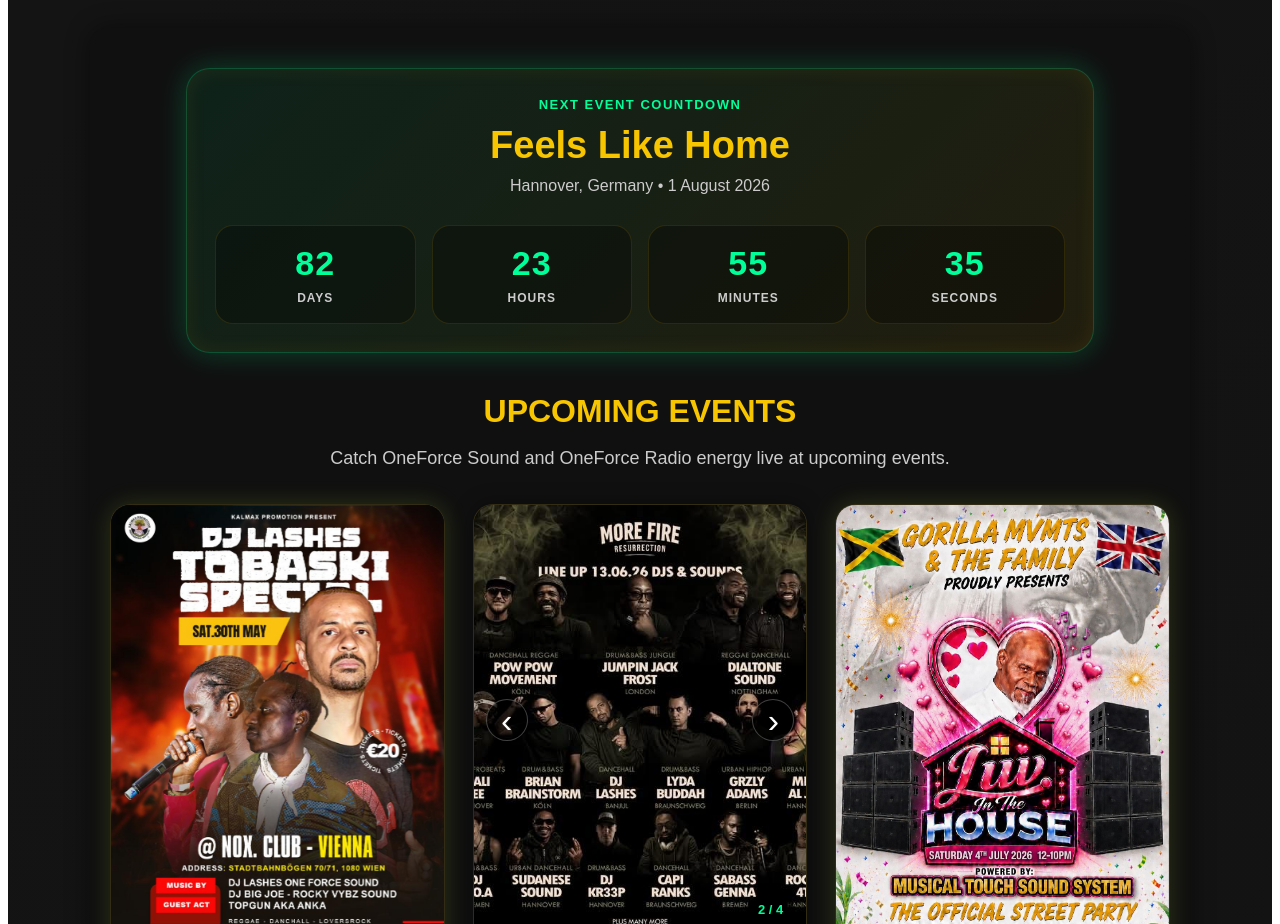
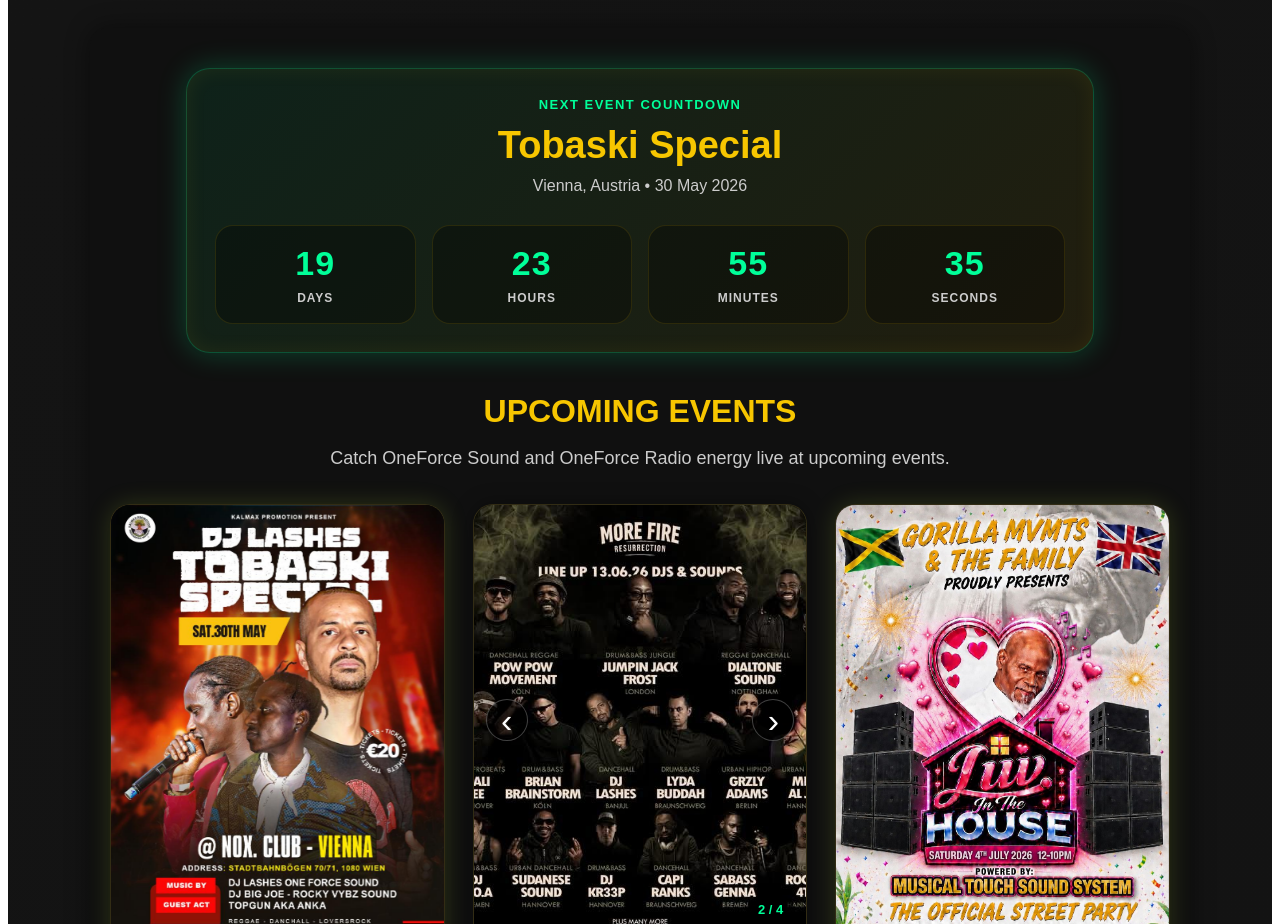
Before and after one commit to oneforceradio/one-force-radio, a Next.js app: page / in a window 1280 px wide. Shown: the part 1200-2124 px from the top of the page. Built offline with nearby package versions, Linux system fonts and the light colour scheme.

Commit message:
Update index.js

```diff
--- a/pages/index.js
+++ b/pages/index.js
@@ -51,6 +51,7 @@
     {
       title: "Tobaski Special",
       date: "30 May 2026",
+      dateTime: "2026-05-30T22:00:00",
       location: "Vienna, Austria",
       info: "OneForce Sound live in Vienna with DJ Lashes.",
       flyers: ["/events/vienna-30-may.jpeg"],
@@ -59,6 +60,7 @@
     {
       title: "More Fire Resurrection",
       date: "13 June 2026",
+      dateTime: "2026-06-13T22:00:00",
       location: "Hannover, Germany",
       info: "Dancehall, reggae and sound system energy live in Hannover.",
       flyers: [
@@ -72,6 +74,7 @@
     {
       title: "Luv In The House",
       date: "4 July 2026",
+      dateTime: "2026-07-04T22:00:00",
       location: "Bristol, United Kingdom",
       info: "A live event experience with DJ Lashes and special guests.",
       flyers: ["/events/bristol-04-july.jpg"],
@@ -80,6 +83,7 @@
     {
       title: "Feels Like Home",
       date: "1 August 2026",
+      dateTime: "2026-08-01T22:00:00",
       location: "Hannover, Germany",
       info: "In and outdoor festival with reggae, dancehall, soca, afrobeat and amapiano vibes.",
       flyers: ["/events/hannover-01-august.jpg"],
@@ -91,7 +95,11 @@
   const [activeFlyer, setActiveFlyer] = useState(null);
   const [hoveredEvent, setHoveredEvent] = useState(null);
 
-  const nextEventDate = new Date("2026-08-01T22:00:00");
+  const nextEvent = events
+    .filter((event) => new Date(event.dateTime).getTime() > Date.now())
+    .sort((a, b) => new Date(a.dateTime) - new Date(b.dateTime))[0];
+
+  const nextEventDate = nextEvent ? new Date(nextEvent.dateTime) : null;
   const [countdown, setCountdown] = useState({
     days: 0,
     hours: 0,
@@ -151,6 +159,7 @@
   useEffect(() => {
     const countdownTimer = setInterval(() => {
       const now = new Date().getTime();
+      if (!nextEventDate) return;
       const distance = nextEventDate.getTime() - now;
 
       if (distance <= 0) {
@@ -326,8 +335,10 @@
         <div className="countdownCard">
           <div className="countdownLabel">NEXT EVENT COUNTDOWN</div>
 
-          <h3>Feels Like Home</h3>
-          <div className="countdownLocation">Hannover, Germany • 1 August 2026</div>
+          <h3>{nextEvent ? nextEvent.title : "More Events Coming Soon"}</h3>
+          <div className="countdownLocation">
+            {nextEvent ? `${nextEvent.location} • ${nextEvent.date}` : "Stay locked to OneForce Radio"}
+          </div>
 
           <div className="countdownGrid">
             <div className="countdownBox">
```
